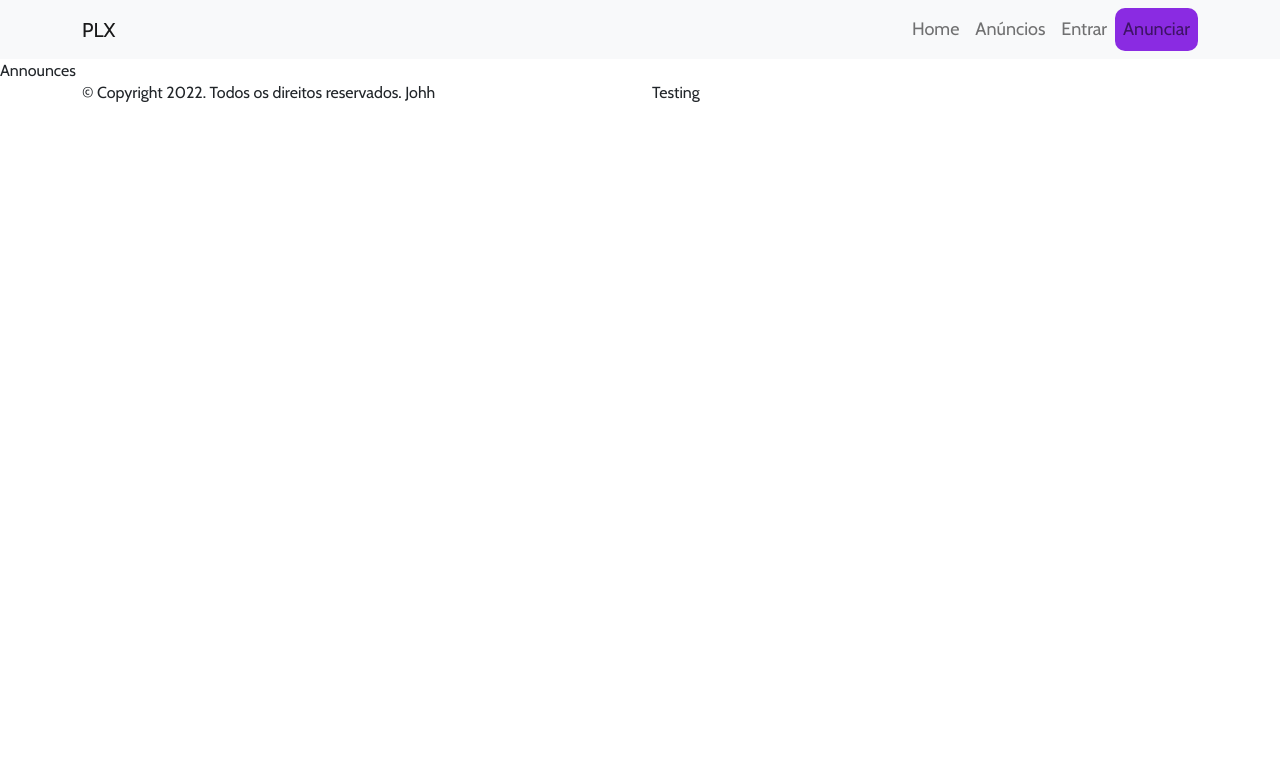
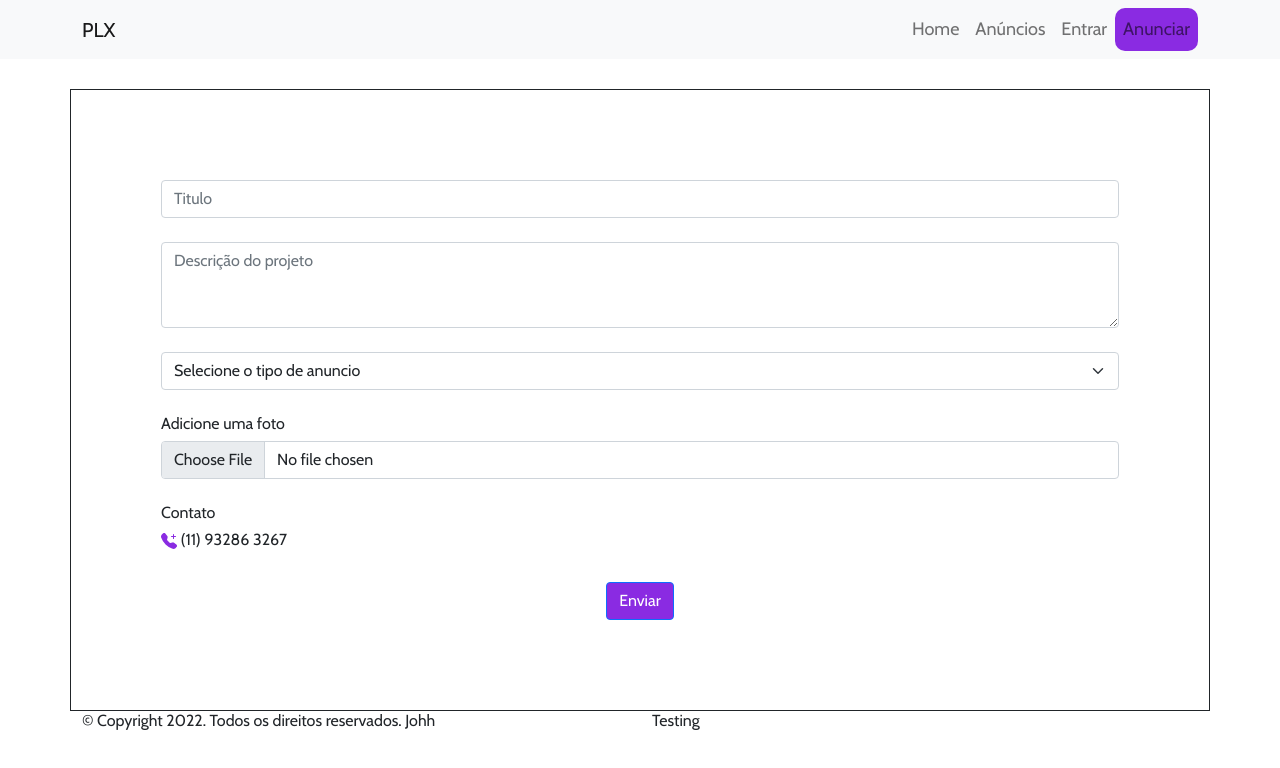
Before and after one commit to albadauto/ecommerce-project, a React (Create React App) app: page /announces in a window 1280 px wide. Shown: the top 768 px of the page. Built offline with nearby package versions, Linux system fonts and the light colour scheme.

Commit message:
Announces init

```diff
--- a/src/components/Header/Index.jsx
+++ b/src/components/Header/Index.jsx
@@ -11,7 +11,7 @@ export default function Header() {
                     <Nav.Link href="#features">Anúncios</Nav.Link>
                     <Nav.Link href="#pricing">Entrar</Nav.Link>
                     <div className='anunciar-st'>
-                        <Nav.Link href="/Anunciar">Anunciar</Nav.Link>
+                        <Nav.Link href="/announces" className='ann'>Anunciar</Nav.Link>
                     </div>
                 </Nav>
             </Container>
--- a/src/components/Header/style.css
+++ b/src/components/Header/style.css
@@ -5,7 +5,11 @@ a{
     background-color: blueviolet;
     border-radius: 10px;
 }
-.nav-link a{
+.navbar-light .navbar-nav .nav-link {
+    color: rgba(0,0,0,.55);
+}
+
+.navbar-light .navbar-nav .nav-link .ann{
     color: white;
 }
 .navbar-main{
--- a/src/pages/Announces/Index.jsx
+++ b/src/pages/Announces/Index.jsx
@@ -1,7 +1,55 @@
 import React from 'react'
-
+import { Col, Container, Row, Form, FormSelect, Button } from 'react-bootstrap'
+import "./style.css";
+import { BsTelephonePlusFill } from "react-icons/bs";
 export default function Announces() {
   return (
-    <div>Announces</div>
+    <div>
+      <Container className='border border-dark ann-main'>
+        <Row>
+          <Col>
+            <Form.Control placeholder='Titulo' />
+          </Col>
+        </Row>
+        <br />
+        <Row>
+          <Col>
+            <Form.Control as="textarea" rows={3} placeholder="Descrição do projeto" />
+          </Col>
+        </Row>
+        <br />
+        <Row>
+          <Col>
+            <Form.Select>
+              <option>Selecione o tipo de anuncio</option>
+            </Form.Select >
+          </Col>
+        </Row>
+        <br />
+
+        <Row>
+          <Col>
+            <h6>Adicione uma foto</h6>
+            <Form.Control type="file" />
+          </Col>
+        </Row>
+        <br />
+        <Row>
+          <Col>
+            <h6>Contato</h6>
+            <b><h6><BsTelephonePlusFill color='blueviolet'/>  (11) 93286 3267</h6></b>
+          </Col>
+        </Row>
+        <br />
+        <Row>
+          <Col className='text-center'>
+            <Button className='btn-enviar'>Enviar</Button>
+          </Col>
+        </Row>
+
+
+      </Container>
+
+    </div>
   )
 }
--- a/src/pages/Announces/style.css
+++ b/src/pages/Announces/style.css
@@ -0,0 +1,8 @@
+.ann-main{
+    padding: 90px;
+    margin-top: 30px;
+}
+
+.btn-enviar{
+    background-color: blueviolet;
+}
--- a/src/pages/Home/Index.jsx
+++ b/src/pages/Home/Index.jsx
@@ -2,7 +2,7 @@ import React from 'react'
 import { Col, Container, Form, Image, Row } from 'react-bootstrap'
 import Category from '../../components/Category/Index';
 import { IoIosHome } from "react-icons/io";
-import { MdComputer, MdSportsSoccer,MdDesignServices } from "react-icons/md";
+import { MdComputer, MdSportsSoccer, MdDesignServices } from "react-icons/md";
 import { GiClothes } from "react-icons/gi";
 import { FaGuitar } from "react-icons/fa";
 import './style.css';
@@ -22,22 +22,22 @@ export default function Home() {
 
           <Row>
             <Col>
-              <Category icon={ <IoIosHome />} name={"Imóveis"}/>
+              <Category icon={<IoIosHome />} name={"Imóveis"} />
             </Col>
             <Col>
-              <Category icon={ <MdComputer />} name={"Técnologia"}/>
+              <Category icon={<MdComputer />} name={"Técnologia"} />
             </Col>
             <Col>
-              <Category icon={ <MdSportsSoccer />} name={"Esporte"}/>
+              <Category icon={<MdSportsSoccer />} name={"Esporte"} />
             </Col>
             <Col>
-              <Category icon={ <MdDesignServices />} name={"Serviços"}/>
+              <Category icon={<MdDesignServices />} name={"Serviços"} />
             </Col>
             <Col>
-              <Category icon={ <GiClothes />} name={"Moda e beleza"}/>
+              <Category icon={<GiClothes />} name={"Moda e beleza"} />
             </Col>
             <Col>
-              <Category icon={ <FaGuitar />} name={"Música e hobbies"}/>
+              <Category icon={<FaGuitar />} name={"Música e hobbies"} />
             </Col>
           </Row>
         </Container>
@@ -79,6 +79,16 @@ export default function Home() {
         </Row>
 
       </Container>
+
+      <Container>
+        <Row>
+          <Col className="text-center mt-5">
+            <h2>Sobre nós</h2>
+          </Col>
+        </Row>
+
+      </Container>
+
     </>
   )
 }
```
